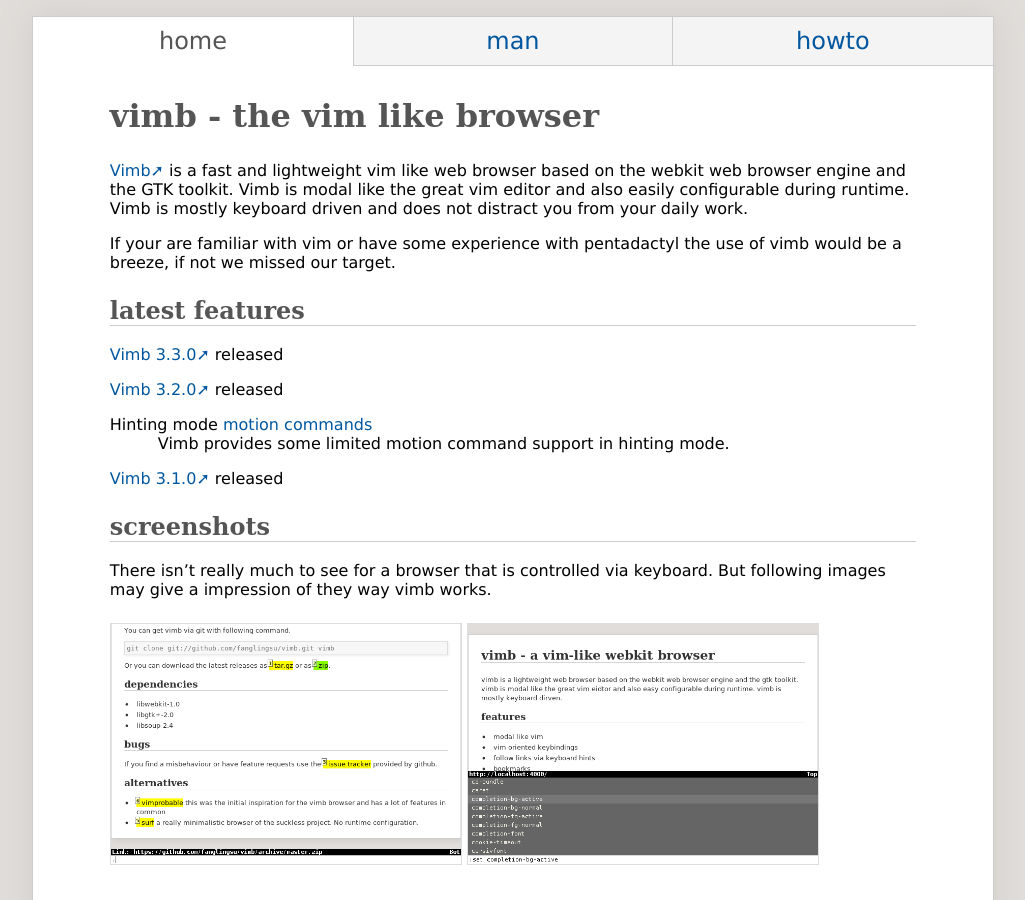
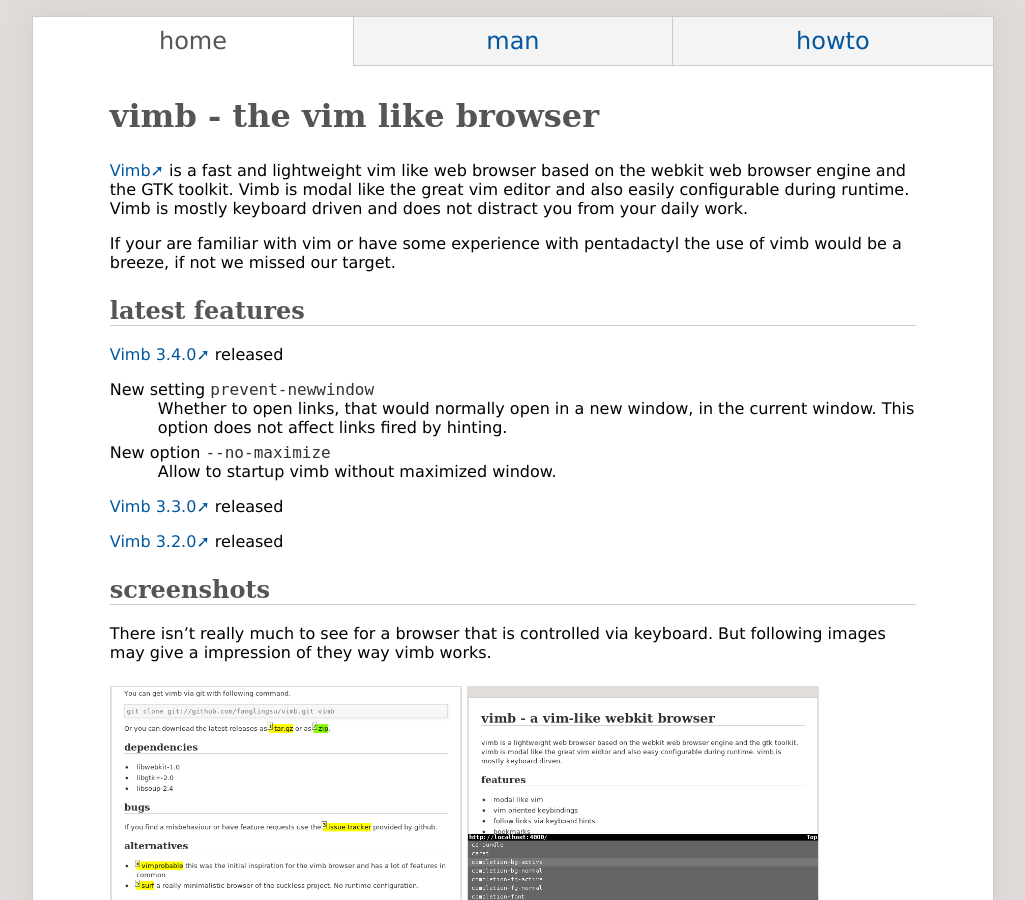
Before and after one commit to fanglingsu/vimb, a Jekyll site: the page built from index.md, in a window 1280 px wide and 900 px high. Shown: the whole window, without its empty margins (127-1152 px from the left). Built offline with Jekyll 4.4.1, drawn with Linux system fonts in a browser that asks for light colours.

Commit message:
Applied changes of release 3.4.0.

```diff
--- a/index.md
+++ b/index.md
@@ -15,14 +15,18 @@
 of vimb would be a breeze, if not we missed our target.
 
 ## latest features
+[Vimb 3.4.0](https://github.com/fanglingsu/vimb/releases/tag/3.4.0) released
+
+New setting `prevent-newwindow`
+: Whether to open links, that would normally open in a new window, in the
+  current window. This option does not affect links fired by hinting.
+
+New option `--no-maximize`
+: Allow to startup vimb without maximized window.
+
 [Vimb 3.3.0](https://github.com/fanglingsu/vimb/releases/tag/3.3.0) released
 
 [Vimb 3.2.0](https://github.com/fanglingsu/vimb/releases/tag/3.2.0) released
-
-Hinting mode [motion commands](man.html#hint_mode_motion)
-: Vimb provides some limited motion command support in hinting mode.
-
-[Vimb 3.1.0](https://github.com/fanglingsu/vimb/releases/tag/3.1.0) released
 
 ## screenshots
 There isn't really much to see for a browser that is controlled via keyboard.
```
Also changed, not shown: man.md (+4 -0 lines).
